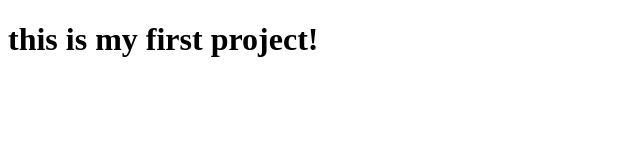
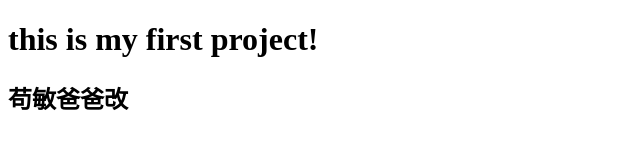
Before and after one commit to gouminm/test, a plain HTML site: page index.html in a window 1280 px wide. Shown: the whole page, without its empty margins (0-640 px from the left). Drawn offline with Linux system fonts and the light colour scheme.

Commit message:
陈其该

```diff
--- a/index.html
+++ b/index.html
@@ -8,5 +8,6 @@
 </head>
 <body>
     <h1>this is my first project!</h1>
+    <h2>苟敏爸爸改</h2>
 </body>
 </html>
```
